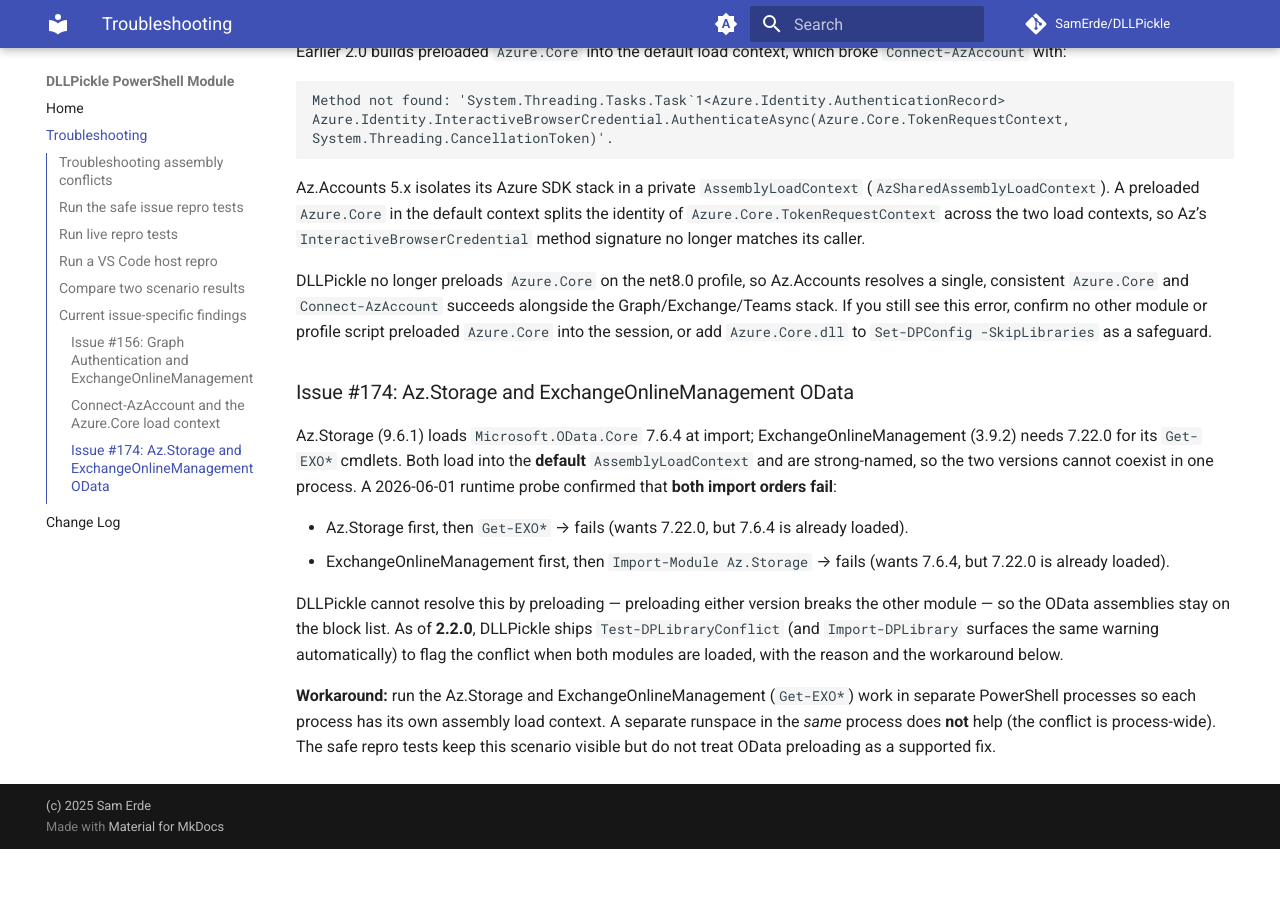
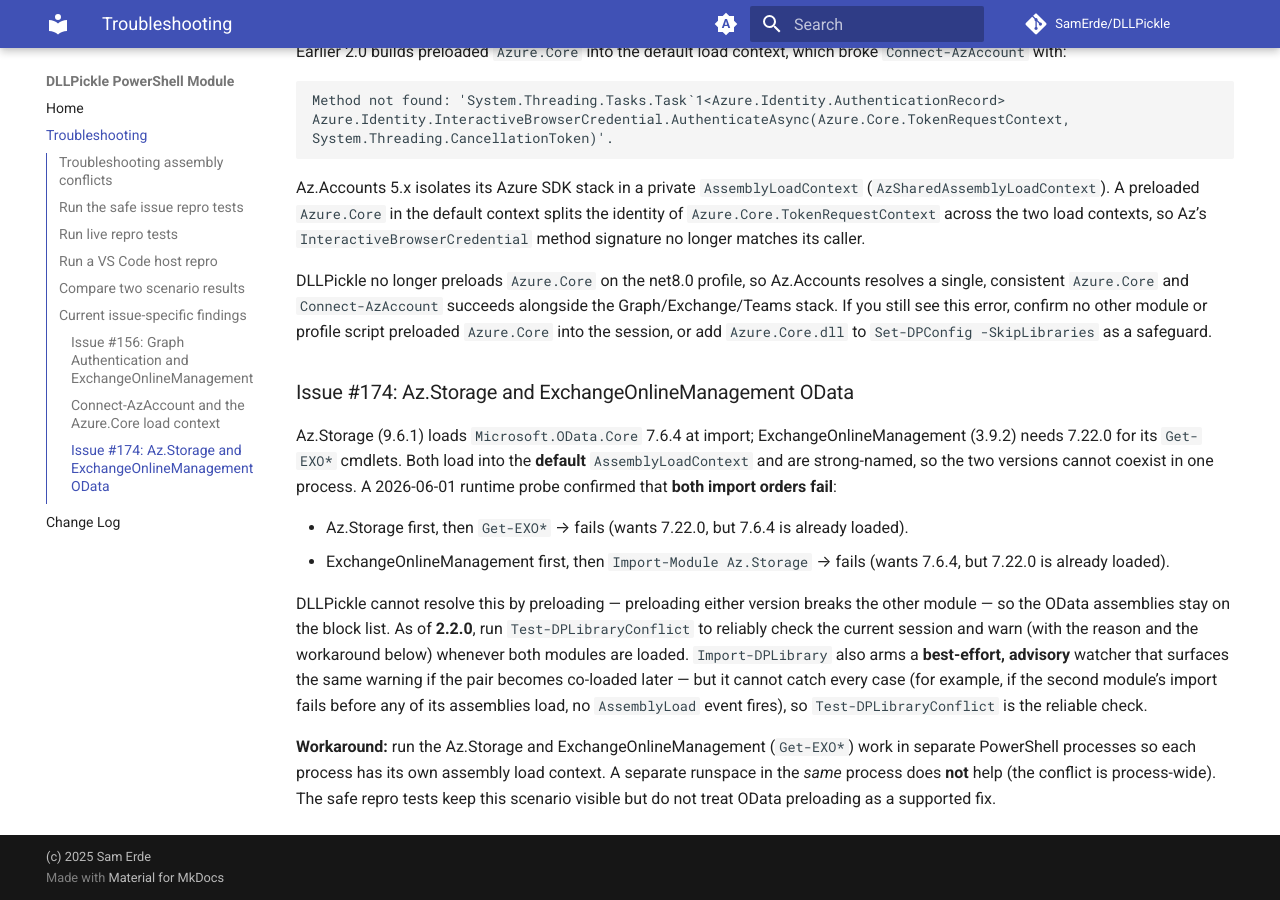
Before and after one commit to SamErde/DLLPickle, an MkDocs documentation site: the page built from docs/Troubleshooting.md, in a window 1280 px wide and 900 px high, scrolled down 1872 px. Built offline with MkDocs 1.6.1 and Material for MkDocs 9.7.7, drawn with Linux system fonts in a browser that asks for light colours; comment, search, counter and statistics services are not loaded; before the commit the page ends 2721 px from its top, so only the background shows below that.

Commit message:
docs: address Copilot review on #235
- DEPENDENCIES.md Versioning: the bump is derived SOLELY from conventional
  commit prefixes (Get-VersionBump.ps1), not from detecting dependency/MSAL
  version changes. Rewrite the table to list the actual prefixes and reframe
  the dependency guidance as "label the PR with the right prefix."
- Troubleshooting.md #174: stop over-promising the automatic warning. Describe
  the Import-DPLibrary watcher as best-effort/advisory (it can't fire if the
  second module's import fails before any assemblies load); Test-DPLibraryConflict
  is the reliable on-demand check.

Co-Authored-By: Claude Opus 4.8 <noreply@anthropic.com>

```diff
--- a/docs/Troubleshooting.md
+++ b/docs/Troubleshooting.md
@@ -129,9 +129,13 @@ process. A 2026-06-01 runtime probe confirmed that **both import orders fail**:
 - ExchangeOnlineManagement first, then `Import-Module Az.Storage` &rarr; fails (wants 7.6.4, but 7.22.0 is already loaded).
 
 DLLPickle cannot resolve this by preloading — preloading either version breaks the other
-module — so the OData assemblies stay on the block list. As of **2.2.0**, DLLPickle ships
-`Test-DPLibraryConflict` (and `Import-DPLibrary` surfaces the same warning automatically) to
-flag the conflict when both modules are loaded, with the reason and the workaround below.
+module — so the OData assemblies stay on the block list. As of **2.2.0**, run
+`Test-DPLibraryConflict` to reliably check the current session and warn (with the reason and
+the workaround below) whenever both modules are loaded. `Import-DPLibrary` also arms a
+**best-effort, advisory** watcher that surfaces the same warning if the pair becomes co-loaded
+later — but it cannot catch every case (for example, if the second module's import fails before
+any of its assemblies load, no `AssemblyLoad` event fires), so `Test-DPLibraryConflict` is the
+reliable check.
 
 **Workaround:** run the Az.Storage and ExchangeOnlineManagement (`Get-EXO*`) work in separate
 PowerShell processes so each process has its own assembly load context. A separate runspace in
```
Also changed, not shown: DEPENDENCIES.md (+14 -7 lines).
